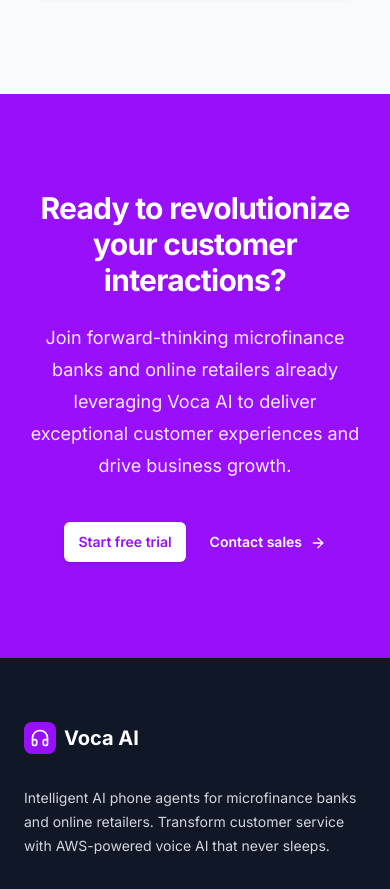
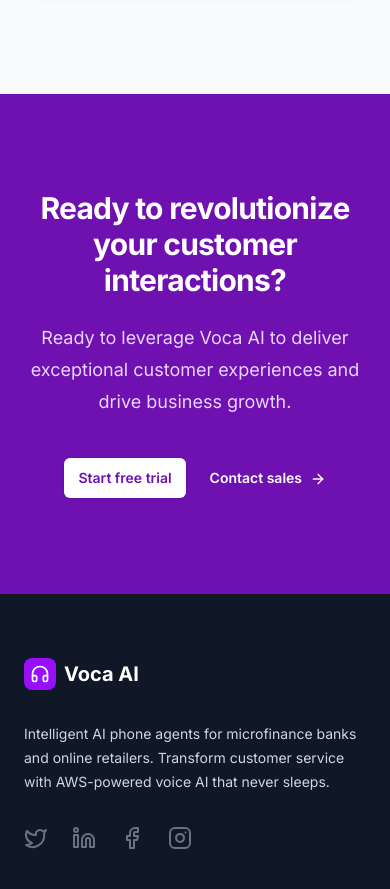
Before and after one commit to digitalsimboja/voca-ai, a Next.js app: page / in a window 390 px wide. Shown: the part 6316-7205 px from the top of the page. Built offline with nearby package versions, Linux system fonts and the light colour scheme.

Commit message:
update header

```diff
--- a/src/app/page.tsx
+++ b/src/app/page.tsx
@@ -512,27 +512,26 @@
       </section> */}
 
       {/* CTA Section */}
-      <section id="contact" className="py-24 sm:py-32 bg-purple-600">
+      <section id="contact" className="py-24 sm:py-32 bg-purple-800">
         <div className="mx-auto max-w-7xl px-6 lg:px-8">
           <div className="mx-auto max-w-2xl text-center">
             <h2 className="text-3xl font-bold tracking-tight text-white sm:text-4xl">
               Ready to revolutionize your customer interactions?
             </h2>
-            <p className="mt-6 text-lg leading-8 text-purple-100">
-              Join forward-thinking microfinance banks and online retailers
-              already leveraging Voca AI to deliver exceptional customer
+            <p className="mt-6 text-lg leading-8 text-purple-200">
+              Ready to leverage Voca AI to deliver exceptional customer
               experiences and drive business growth.
             </p>
             <div className="mt-10 flex items-center justify-center gap-x-6">
               <Link
                 href="/login"
-                className="rounded-md bg-white px-3.5 py-2.5 text-sm font-semibold text-purple-600 shadow-sm hover:bg-gray-100 focus-visible:outline focus-visible:outline-2 focus-visible:outline-offset-2 focus-visible:outline-white"
+                className="rounded-md bg-white px-3.5 py-2.5 text-sm font-semibold text-purple-800 shadow-sm hover:bg-gray-100 focus-visible:outline focus-visible:outline-2 focus-visible:outline-offset-2 focus-visible:outline-white"
               >
                 Start free trial
               </Link>
               <Link
                 href="/contact"
-                className="text-sm font-semibold leading-6 text-white hover:text-purple-100"
+                className="text-sm font-semibold leading-6 text-white hover:text-purple-200"
               >
                 Contact sales <ArrowRight className="inline h-4 w-4 ml-1" />
               </Link>
--- a/src/components/layout/Header.tsx
+++ b/src/components/layout/Header.tsx
@@ -185,19 +185,21 @@
 
         {/* Quick Actions */}
         <div className="flex items-center space-x-2 lg:space-x-4">
-          {/* Create AI Agent Button */}
+          {/* Action Buttons */}
+          <div className="hidden sm:flex items-center space-x-3">
+            <button
+              onClick={() => setShowCreateAgentModal(true)}
+              className="flex items-center space-x-2 bg-purple-600 text-white px-3 lg:px-4 py-2 lg:py-2.5 rounded-lg hover:bg-purple-700 transition-all duration-200 shadow-md hover:shadow-lg text-sm lg:text-sm font-medium"
+            >
+              <Plus className="w-4 h-4 lg:w-4 lg:h-4" />
+              <span>Create Agent</span>
+            </button>
+          </div>
           <button
             onClick={() => setShowCreateAgentModal(true)}
-            className="hidden sm:flex items-center space-x-2 bg-green-400 text-white px-2 lg:px-4 py-1.5 lg:py-2 rounded-lg hover:bg-green-500 transition-colors text-xs lg:text-sm"
+            className="sm:hidden flex items-center bg-purple-600 text-white p-2 rounded-lg hover:bg-purple-700 transition-all duration-200 shadow-md"
           >
-            <Plus className="w-3 h-3 lg:w-4 lg:h-4" />
-            <span>Create Agent</span>
-          </button>
-          <button
-            onClick={() => setShowCreateAgentModal(true)}
-            className="sm:hidden flex items-center bg-purple-600 text-white p-1.5 rounded-lg hover:bg-purple-700 transition-colors"
-          >
-            <Plus className="w-3 h-3" />
+            <Plus className="w-4 h-4" />
           </button>
 
           {/* Channel Status */}
--- a/src/components/layout/Navbar.tsx
+++ b/src/components/layout/Navbar.tsx
@@ -53,13 +53,13 @@
         <div className="hidden lg:flex lg:flex-1 lg:justify-center lg:items-center lg:gap-x-4">
           <Link
             href="/login"
-            className="text-sm font-semibold leading-6 rounded-lg px-4 py-2 text-white bg-purple-500 hover:text-purple-600 transition-colors"
+            className="text-sm font-semibold leading-6 rounded-lg px-4 py-2 text-purple-600 bg-white border border-purple-600 hover:bg-purple-50 transition-colors"
           >
             Get Started
           </Link>
           <Link
             href="/contact"
-            className="rounded-lg bg-purple-600 px-4 py-2 text-sm font-semibold text-white shadow-sm hover:bg-purple-500 transition-colors"
+            className="rounded-lg bg-purple-600 px-4 py-2 text-sm font-semibold text-white shadow-sm hover:bg-purple-700 transition-colors"
           >
             Request Demo
           </Link>
@@ -110,11 +110,18 @@
                     Log in
                   </Link>
                   <Link
-                    href="/contact"
-                    className="block rounded-lg bg-purple-600 px-4 py-2 text-base font-semibold text-white text-center hover:bg-purple-500 transition-colors"
+                    href="/login"
+                    className="block rounded-lg px-4 py-2 text-base font-semibold text-purple-600 border border-purple-600 text-center hover:bg-purple-50 transition-colors"
                     onClick={() => setMobileMenuOpen(false)}
                   >
                     Get Started
+                  </Link>
+                  <Link
+                    href="/contact"
+                    className="block rounded-lg bg-purple-600 px-4 py-2 text-base font-semibold text-white text-center hover:bg-purple-700 transition-colors"
+                    onClick={() => setMobileMenuOpen(false)}
+                  >
+                    Request Demo
                   </Link>
                 </div>
               </div>
```
